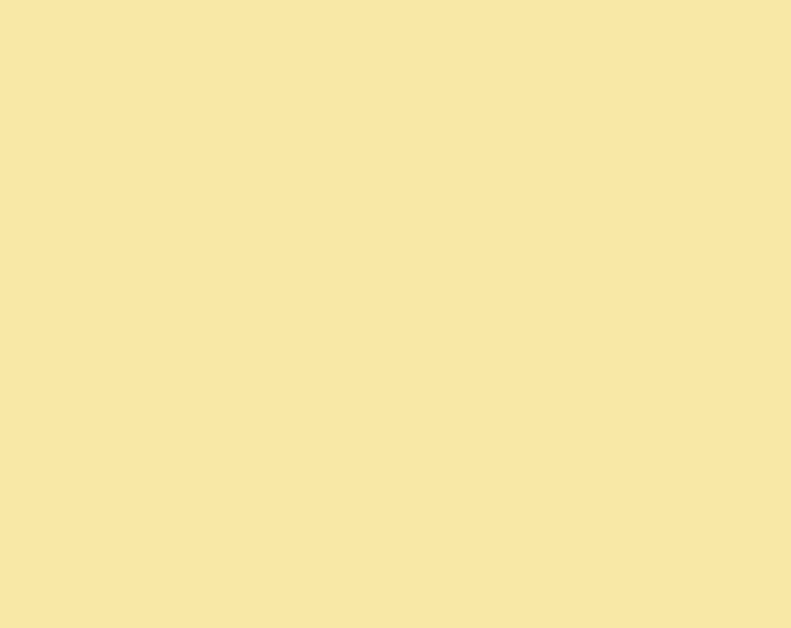
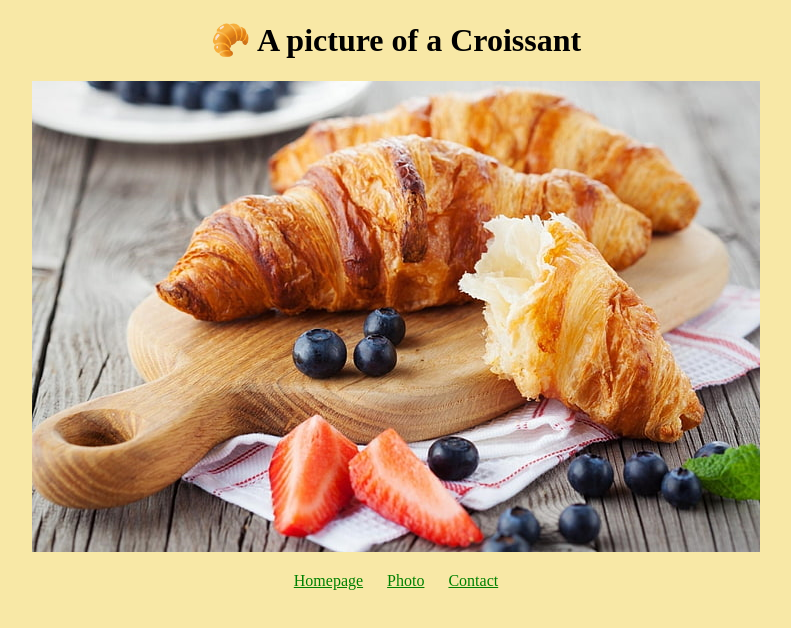
Before and after one commit to Astridaol/croissant-challenge, a plain HTML site: page photo.html in a window 1280 px wide. Shown: the whole page, without its empty margins (244-1035 px from the left). Drawn offline with Linux system fonts and the light colour scheme.

Commit message:
Photo Croissant
Second Page. Photo Croissant.
added the html and css elements

```diff
--- a/photo.html
+++ b/photo.html
@@ -7,5 +7,13 @@
     <link rel="stylesheet" href="/styles/app.css" />
     <title>Photo Croissant</title>
   </head>
-  <body></body>
+  <body>
+    <h1>🥐 A picture of a Croissant</h1>
+    <img src="/pictures/yummy.jpg" alt="croissant" />
+    <div class="links">
+      <a href="/" rel="homepage">Homepage</a>
+      <a href="/photo.html" rel="photo">Photo</a>
+      <a href="/contact.html" rel="contact">Contact</a>
+    </div>
+  </body>
 </html>
--- a/styles/app.css
+++ b/styles/app.css
@@ -15,3 +15,9 @@ div {
   margin: 0 10px;
   color: green;
 }
+
+img {
+  margin: 0 auto;
+  display: block;
+  margin-bottom: 20px;
+}
```
